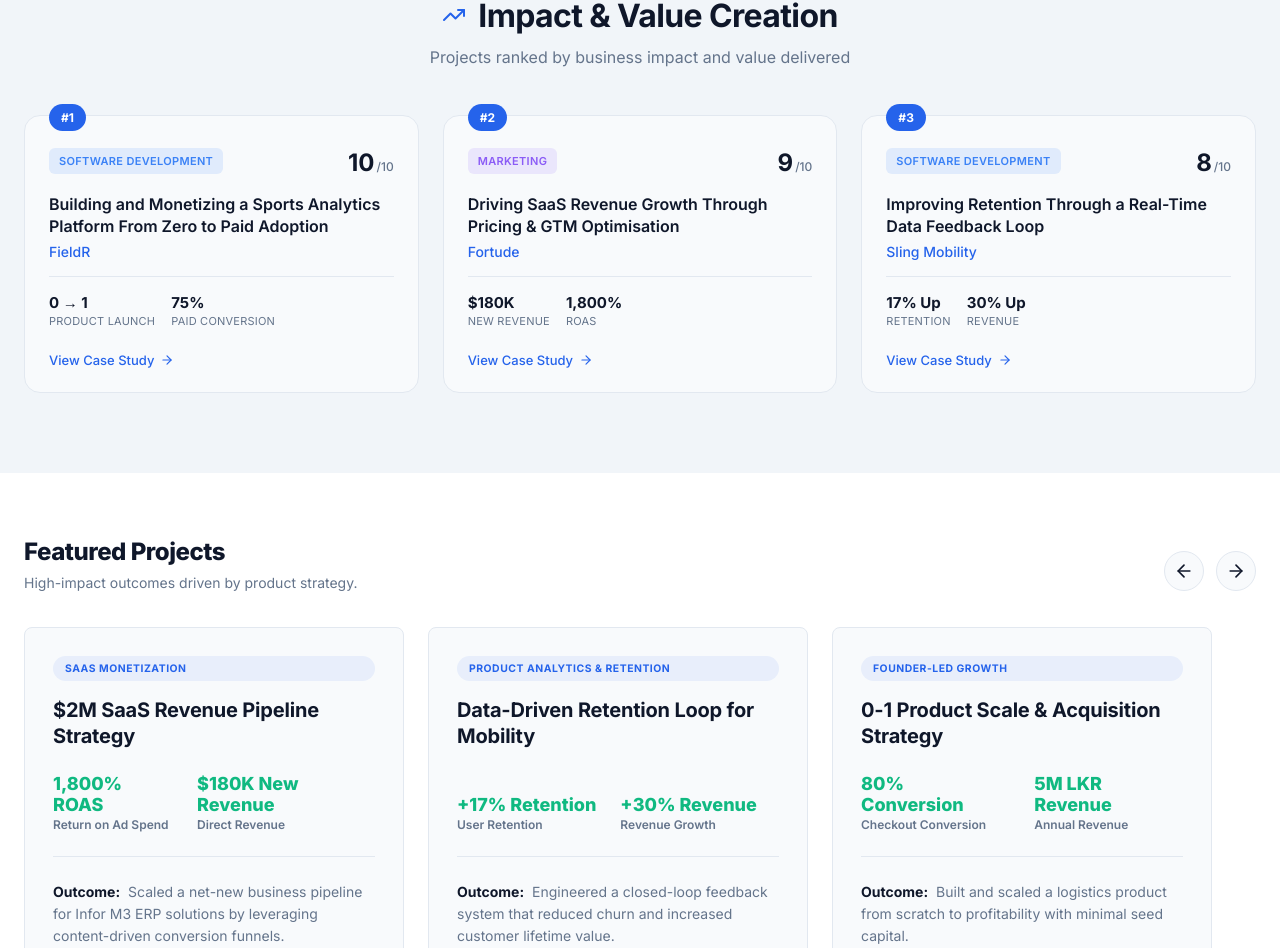
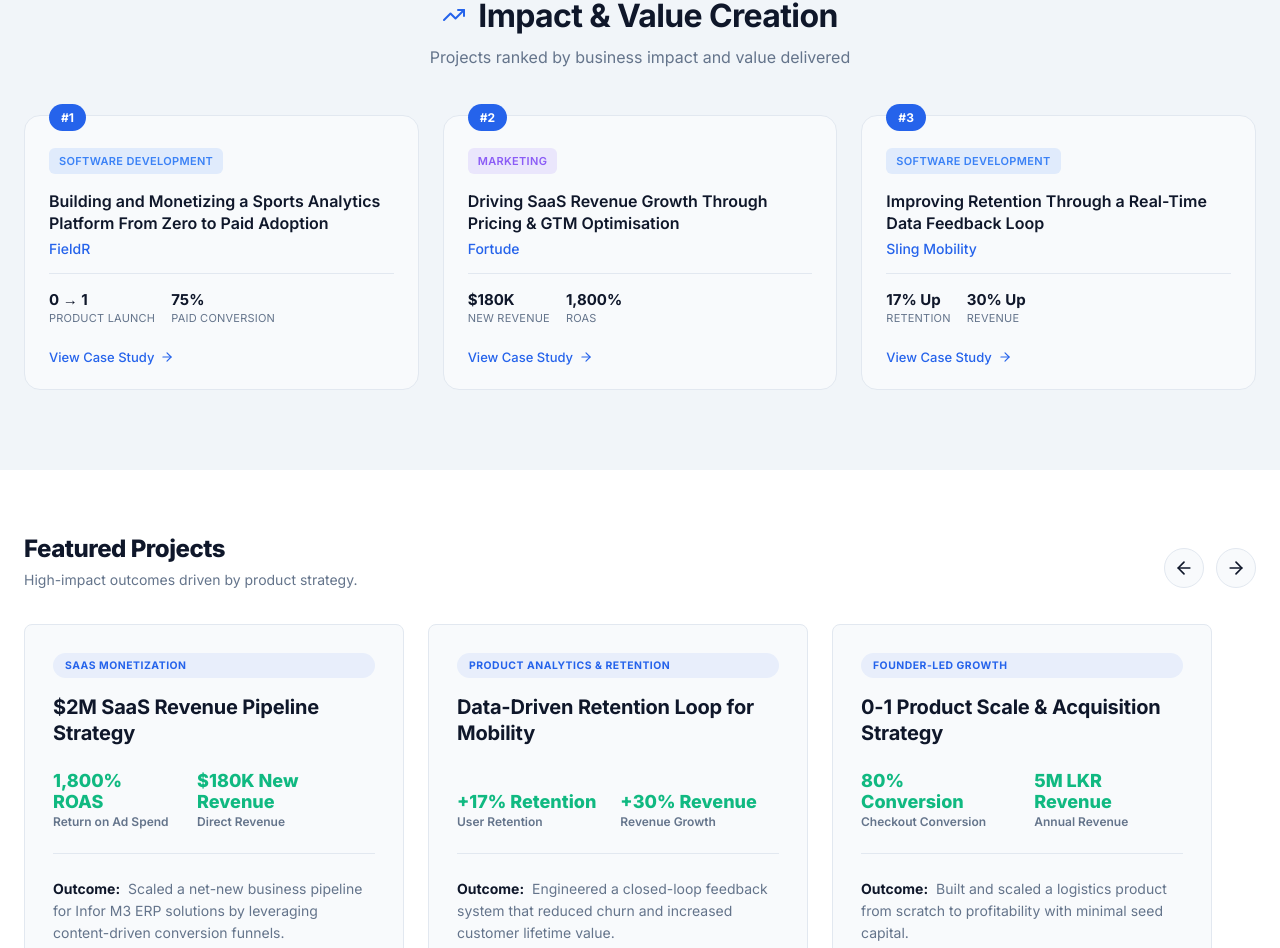
Before and after one commit to Thariq16/Portfolio_Website, a Next.js app: page / in a window 1280 px wide. Shown: the part 1770-2718 px from the top of the page. Built offline with nearby package versions, Linux system fonts and the light colour scheme.

Commit message:
Hide impact scores on home page

```diff
--- a/src/components/sections/ImpactShowcase.tsx
+++ b/src/components/sections/ImpactShowcase.tsx
@@ -56,10 +56,10 @@ export default function ImpactShowcase() {
                                     >
                                         {project.category}
                                     </span>
-                                    <div className={styles.impactScore}>
+                                    {/* <div className={styles.impactScore}>
                                         <span className={styles.scoreValue}>{project.impactScore}</span>
                                         <span className={styles.scoreLabel}>/10</span>
-                                    </div>
+                                    </div> */}
                                 </div>
 
                                 <h3 className={styles.projectTitle}>{project.title}</h3>
```
